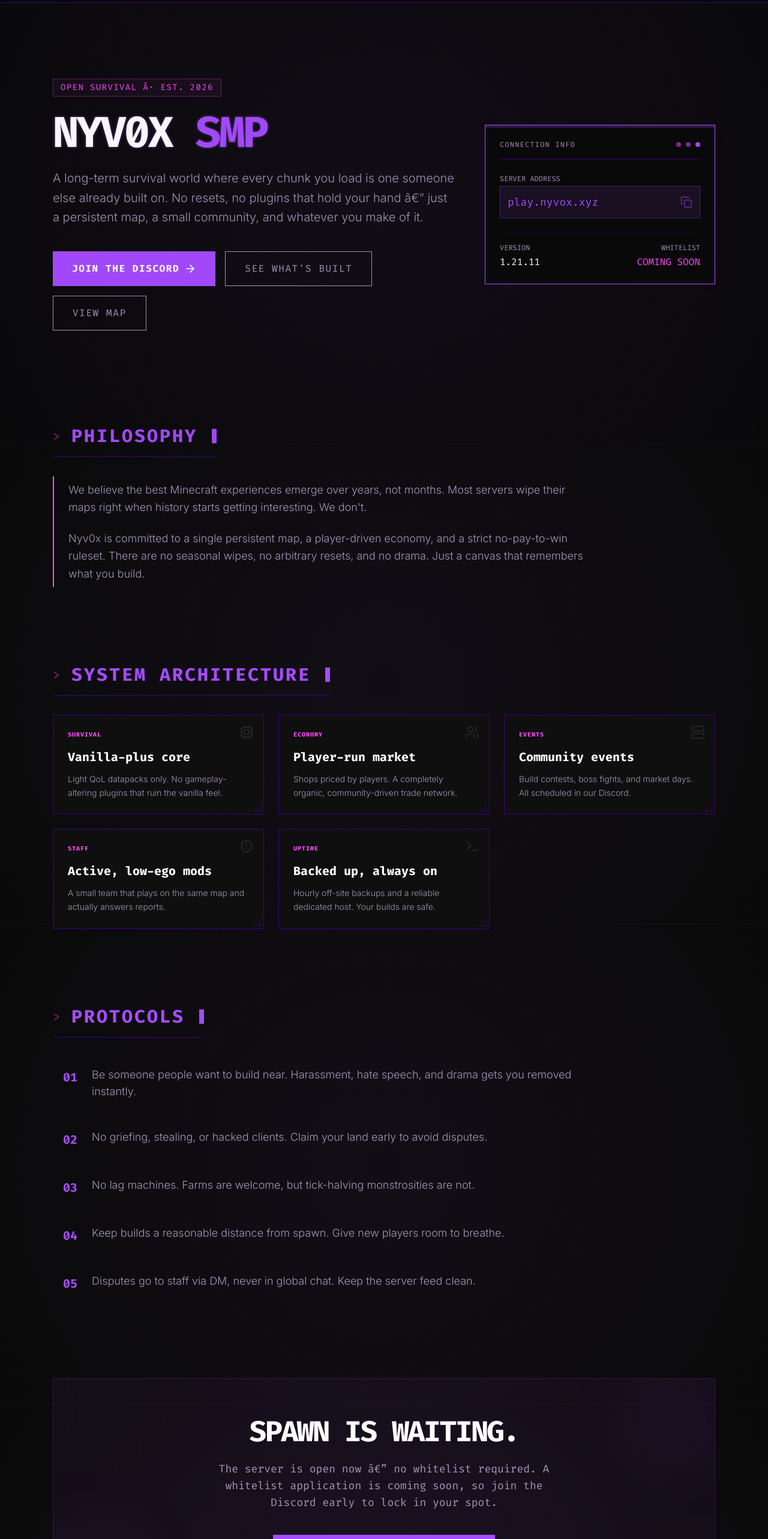
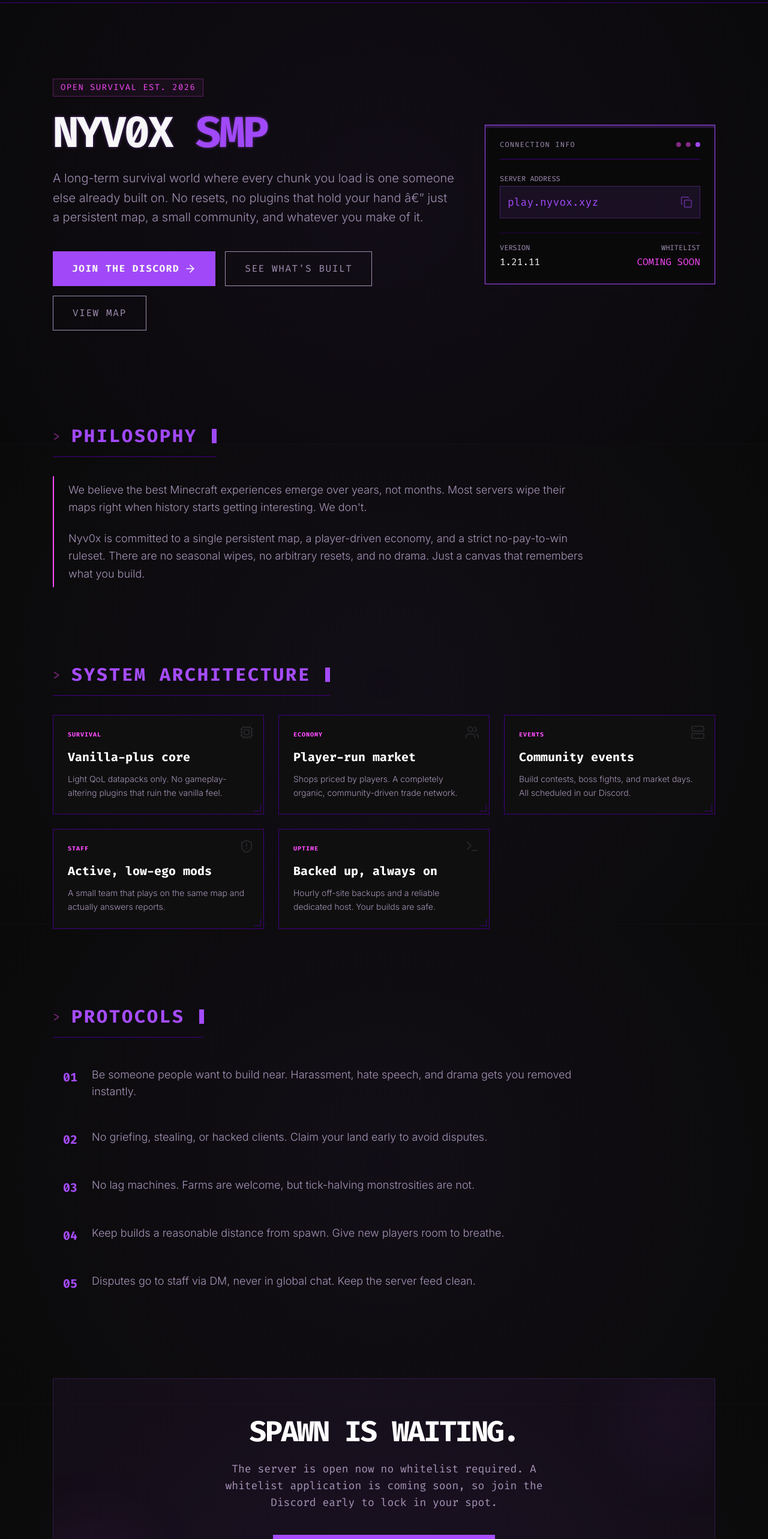
Before and after one commit to HeavenxMC/Nyv0xSMP, a React (Vite) app in the folder artifacts/nyv0x-smp/: page / in a window 1280 px wide. Shown: the part 60-2626 px from the top of the page at 60% size. Built offline with nearby package versions, Linux system fonts and the light colour scheme.

Commit message:
Update Home.tsx with some branding and symbolic errors

```diff
--- a/artifacts/nyv0x-smp/src/pages/Home.tsx
+++ b/artifacts/nyv0x-smp/src/pages/Home.tsx
@@ -71,7 +71,7 @@ export default function Home() {
         <section className="flex flex-col lg:flex-row gap-12 items-center min-h-[60vh]">
           <div className="flex-1 flex flex-col gap-6 items-start">
             <div className="text-secondary text-sm font-mono uppercase tracking-widest border border-secondary/30 px-3 py-1 bg-secondary/5">
-              Open survival Â· est. 2026
+              Open survival  est. 2026
             </div>
             <h1 className="text-5xl md:text-7xl font-bold tracking-tighter glitch-text text-white">
               NYV0X <span className="text-primary">SMP</span>
@@ -211,7 +211,7 @@ export default function Home() {
 
           <h2 className="text-3xl md:text-5xl font-bold mb-6 text-white uppercase tracking-tighter">Spawn is waiting.</h2>
           <p className="text-muted-foreground max-w-xl mx-auto mb-10 text-lg">
-            The server is open now â€” no whitelist required. A whitelist application is coming soon, so join the Discord early to lock in your spot.
+            The server is open now no whitelist required. A whitelist application is coming soon, so join the Discord early to lock in your spot.
           </p>
           <a
             href={DISCORD_URL}
@@ -229,7 +229,7 @@ export default function Home() {
         <div className="max-w-6xl mx-auto px-6 flex flex-col md:flex-row justify-between items-center gap-4 text-xs text-muted-foreground uppercase tracking-widest">
           <div className="flex items-center gap-2">
             <Terminal className="w-4 h-4 text-primary" />
-            <span>nyv0x.smp â€” not affiliated with Mojang or Microsoft</span>
+            <span>nyv0x.smp — Developed by nyv0x</span>
           </div>
           <div className="flex gap-6">
             <a href={DISCORD_URL} target="_blank" rel="noopener noreferrer" className="hover:text-primary transition-colors">Discord</a>
```
